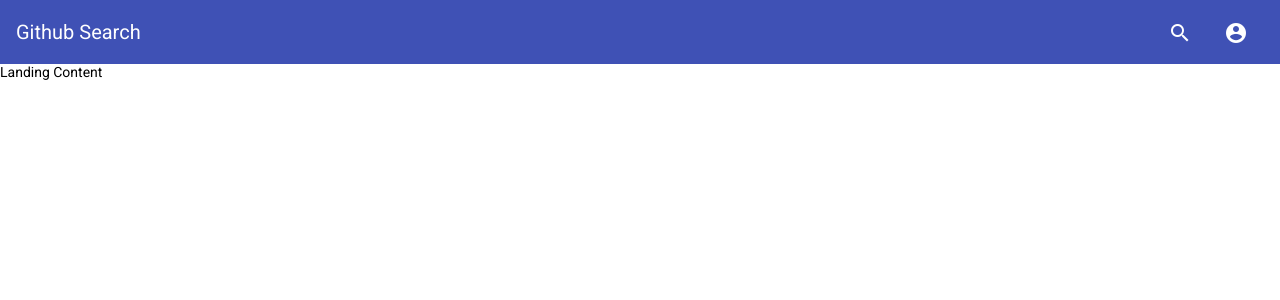
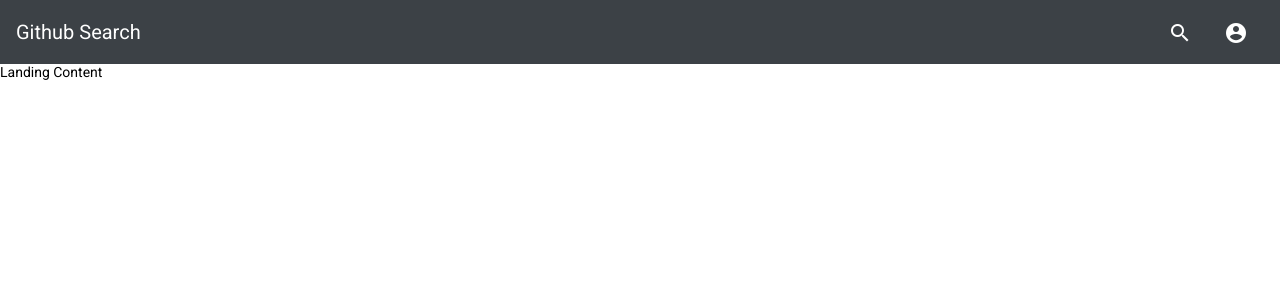
Before and after one commit to yiqu/searchit, an Angular app: page /search in a window 1280 px wide. Shown: the top 300 px of the page. Built offline with nearby package versions, Linux system fonts and the light colour scheme.

Commit message:
progress bar init

```diff
--- a/src/app/shared/toolbar/toolbar.component.css
+++ b/src/app/shared/toolbar/toolbar.component.css
@@ -16,3 +16,7 @@
 .mat-button.btn-small {
   min-width: 10px;
 }
+
+.toolbar-top {
+  background-color: #3c4146;
+}
--- a/src/app/shared/toolbar/toolbar.component.html
+++ b/src/app/shared/toolbar/toolbar.component.html
@@ -1,5 +1,5 @@
 <mat-toolbar color="primary">
-  <mat-toolbar-row>
+  <mat-toolbar-row class="toolbar-top">
     <a class="main-toolbar-link" [routerLink]="['/search']" [routerLinkActive]="'router-active'">
       {{toolbarTitle}}
     </a>
@@ -20,3 +20,4 @@
 
   </mat-toolbar-row>
 </mat-toolbar>
+<mat-progress-bar *ngIf="false" [mode]="'indeterminate'" [color]="'primary'"></mat-progress-bar>
```
Also changed, not shown: src/app/shared-modules/material/material.module.ts (+5 -2 lines).
